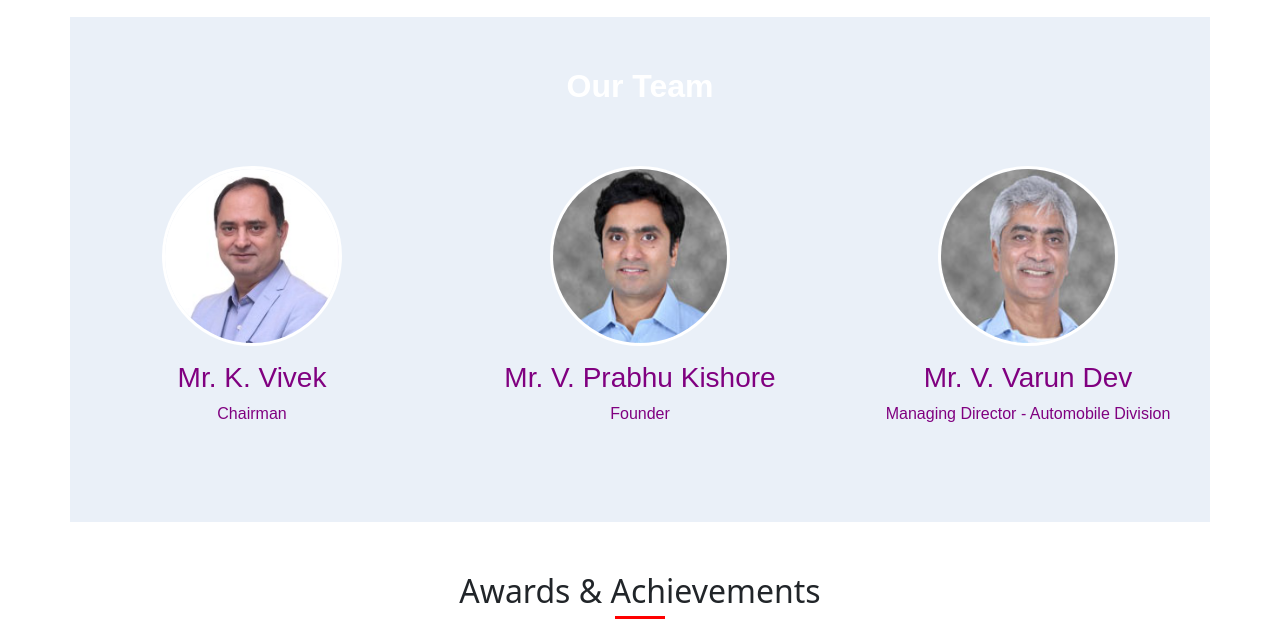
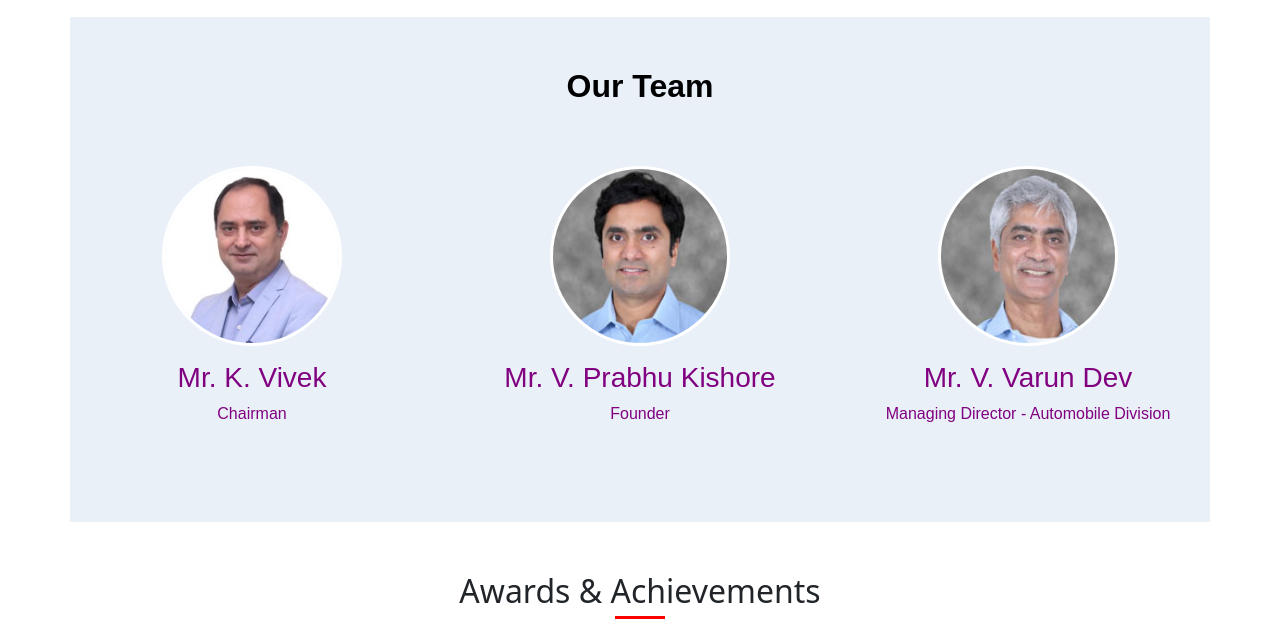
Before and after one commit to tarun-dannana/MG-motors-website, a plain HTML site: page AboutUs.html in a window 1280 px wide. Shown: the part 2532-3168 px from the top of the page. Drawn offline with nearby package versions, Linux system fonts and the light colour scheme.

Commit message:
final code

```diff
--- a/assets/css/AboutUs.css
+++ b/assets/css/AboutUs.css
@@ -163,11 +163,11 @@
     padding: 50px 0;
 }
 
-.team-box{
+/* .team-box{
     background: url('../images/photo-1601929862217-f1bf94503333.jpg') no-repeat center center;
     background-size: cover;
     background-position: top;
-}
+} */
 
 .team-section {
     font-family: 'Poppins', sans-serif;
@@ -182,7 +182,7 @@
     font-size: 32px;
     font-weight: bold;
     margin-bottom: 30px;
-    color: #ffffff;
+    color: #000000;
 }
 
 /* Team Card */
--- a/assets/css/Index.css
+++ b/assets/css/Index.css
@@ -144,10 +144,14 @@
     font-weight: bold;
     margin-bottom: 20px;
 }
-.testimonal {
+ .testimonal {
     background: url('../images/photo-1495435229349-e86db7bfa013.jpg') no-repeat center center fixed;
     background-size: cover;
     background-position: top;
+    /* background: url('../images/photo-1601929862217-f1bf94503333.jpg') no-repeat center center fixed;
+    background-size: cover;
+    background-position: top; */
+
     margin-top: 100px;
     margin-bottom: 100px;
 }
```
Also changed, not shown: assets/css/Contact.css (+7 -3 lines).
